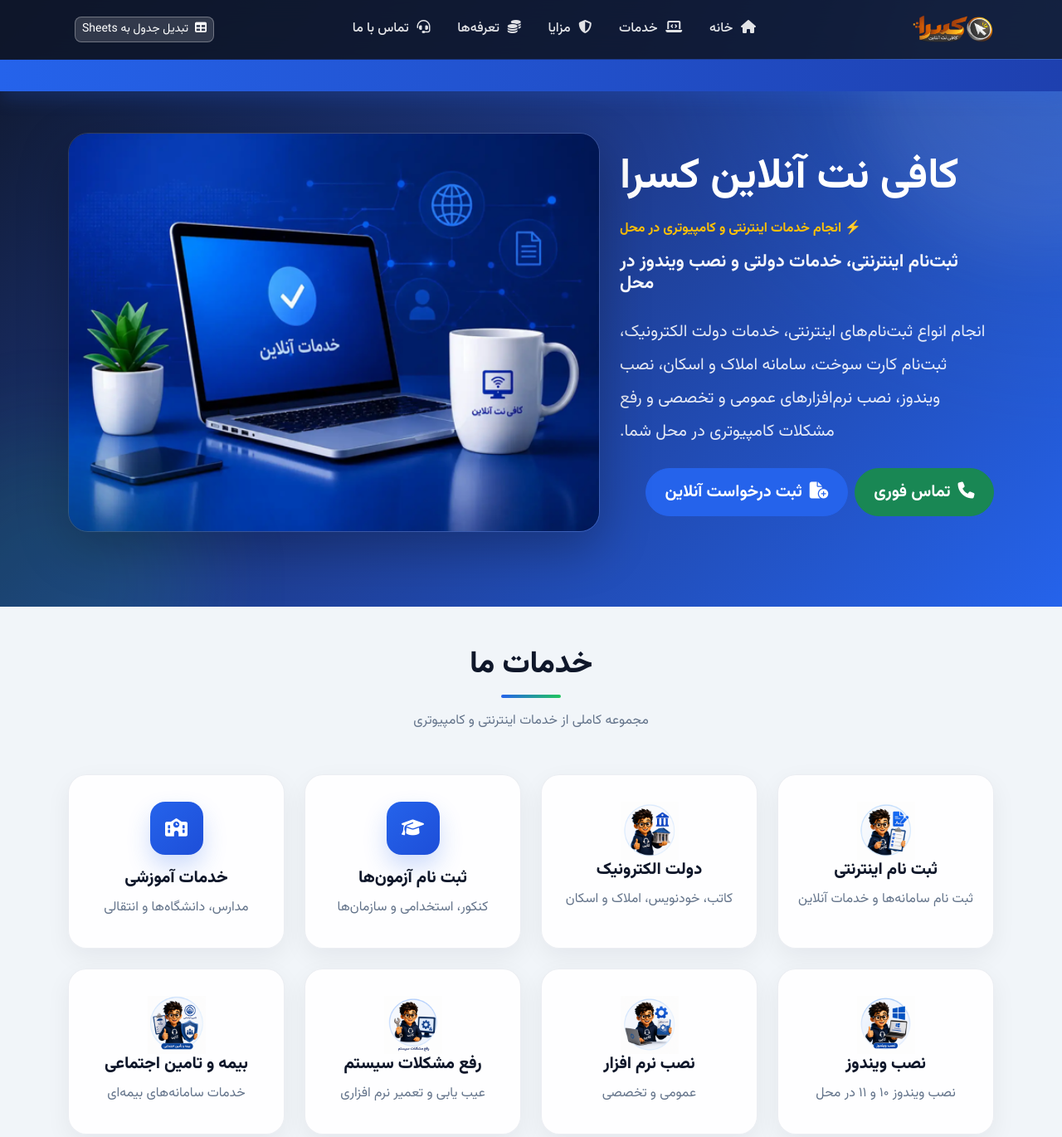
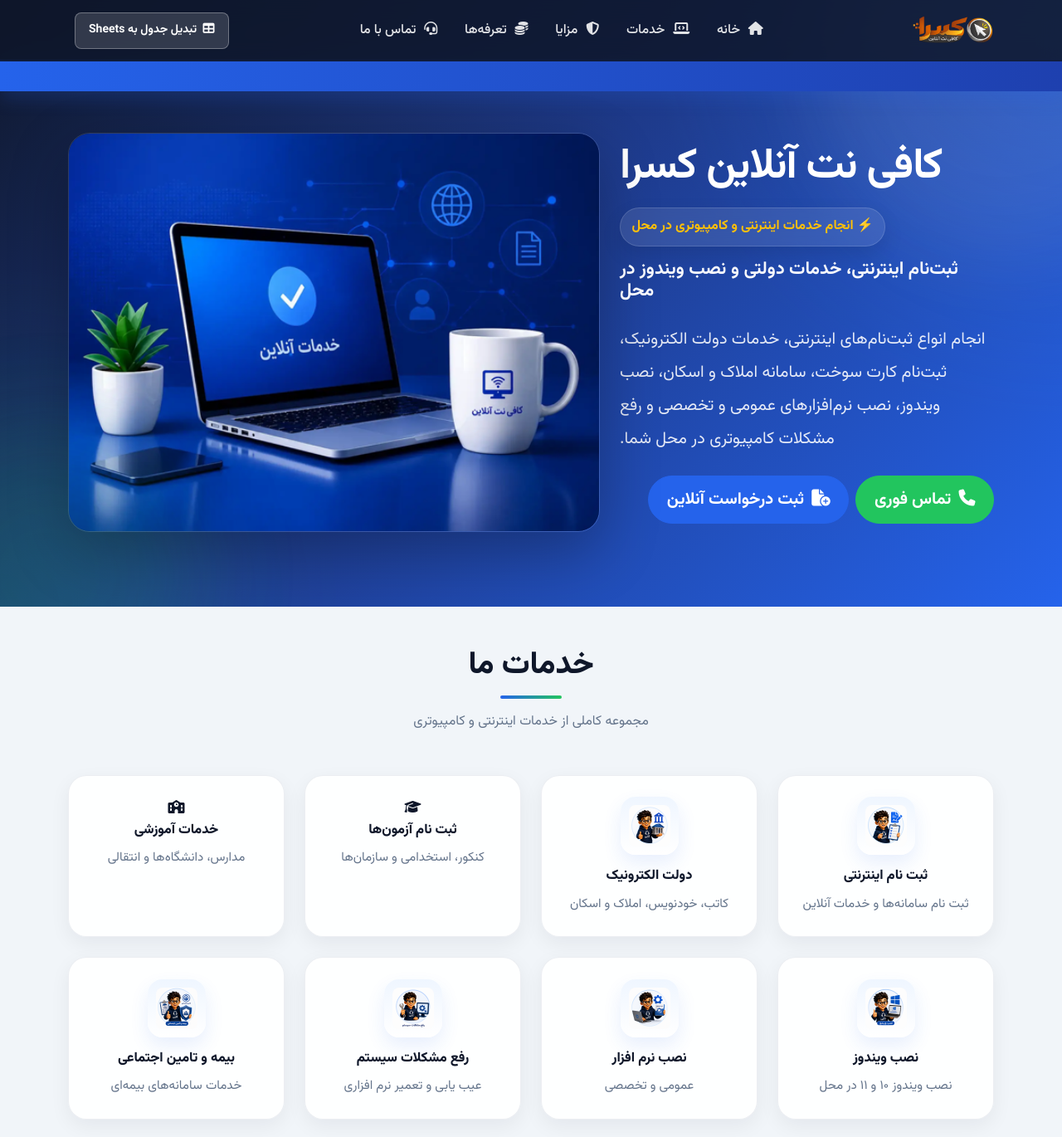
Before and after one commit to kasranet/kasra-net, a plain HTML site: page index.html in a window 1280 px wide. Shown: the top 1370 px of the page at 83% size. Drawn offline with nearby package versions, Linux system fonts and the light colour scheme; files whose address does not match are found by name.

Commit message:
Update style.css

```diff
--- a/style.css
+++ b/style.css
@@ -30,482 +30,534 @@
   font-style: normal;
 }
 
+:root{
+  --primary:#2563eb;
+  --primary-dark:#1d4ed8;
+  --primary-deep:#1e40af;
+  --accent:#22c55e;
+  --bg:#f8fafc;
+  --surface:#ffffff;
+  --surface-2:#eef2ff;
+  --text:#0f172a;
+  --muted:#64748b;
+  --radius:22px;
+  --radius-sm:16px;
+  --shadow-sm:0 8px 24px rgba(15,23,42,.06);
+  --shadow-md:0 14px 38px rgba(15,23,42,.10);
+  --shadow-lg:0 24px 60px rgba(15,23,42,.14);
+}
+
 *,
 *::before,
-*::after {
-  box-sizing: border-box;
+*::after{
+  box-sizing:border-box;
 }
 
-html {
-  scroll-behavior: smooth;
+html{
+  scroll-behavior:smooth;
 }
 
-body {
-  margin: 0;
-  font-family: "Vazirmatn", sans-serif;
-  background: #f8fafc;
-  color: #1e293b;
-  overflow-x: hidden;
+body{
+  margin:0;
+  font-family:"Vazirmatn",sans-serif;
+  background:linear-gradient(180deg,#f8fafc 0%,#eef2ff 100%);
+  color:var(--text);
+  overflow-x:hidden;
+  line-height:1.9;
 }
 
-/* ===== Navbar ===== */
-.navbar {
-  background: rgba(15, 23, 42, 0.86);
-  backdrop-filter: blur(14px);
-  box-shadow: 0 10px 30px rgba(15, 23, 42, 0.18);
-  padding: 0.8rem 0;
-  z-index: 1030;
+img{
+  max-width:100%;
+  display:block;
 }
 
-.navbar-brand {
-  font-weight: 800;
-  color: #fff !important;
-  display: flex;
-  align-items: center;
-  gap: 0.5rem;
+a{
+  text-decoration:none;
 }
 
-.navbar-brand img {
-  max-height: 44px;
-  width: auto;
+.navbar{
+  background:rgba(15,23,42,.86);
+  backdrop-filter:blur(14px);
+  -webkit-backdrop-filter:blur(14px);
+  box-shadow:0 10px 30px rgba(15,23,42,.16);
+  padding:.75rem 0;
+  z-index:1030;
 }
 
-.nav-link {
-  color: rgba(255, 255, 255, 0.88) !important;
-  font-weight: 500;
-  padding: 0.6rem 0.9rem !important;
-  border-radius: 12px;
-  transition: all 0.25s ease;
+.navbar-brand{
+  font-weight:800;
+  color:#fff !important;
+  display:flex;
+  align-items:center;
+  gap:.5rem;
+}
+
+.navbar-brand img{
+  max-height:42px;
+  width:auto;
+}
+
+.nav-link{
+  color:rgba(255,255,255,.88) !important;
+  font-weight:500;
+  padding:.6rem .9rem !important;
+  border-radius:14px;
+  transition:.25s ease;
 }
 
 .nav-link:hover,
-.nav-link:focus {
-  color: #fff !important;
-  background: rgba(255, 255, 255, 0.08);
+.nav-link:focus{
+  color:#fff !important;
+  background:rgba(255,255,255,.08);
 }
 
-.navbar .nav-link i {
-  margin-left: 0.35rem;
+.navbar .nav-link i{
+  margin-left:.35rem;
 }
 
-/* Navbar mobile toggle */
-.navbar-toggler {
-  border: 0;
-  box-shadow: none !important;
+.navbar-toggler{
+  border:0;
+  box-shadow:none !important;
+}
+.navbar-toggler:focus{
+  box-shadow:none !important;
 }
 
-.navbar-toggler:focus {
-  box-shadow: none !important;
+.navbar .btn{
+  border-radius:999px;
+  font-weight:700;
+  padding:.65rem 1rem;
+  white-space:nowrap;
+  transition:.25s ease;
 }
 
-/* ===== News Ticker ===== */
-.news-ticker {
-  position: fixed;
-  top: 72px;
-  left: 0;
-  right: 0;
-  z-index: 1025;
-  background: linear-gradient(90deg, #2563eb, #1e40af);
-  color: #fff;
-  overflow: hidden;
-  height: 38px;
-  display: flex;
-  align-items: center;
-  box-shadow: 0 8px 22px rgba(37, 99, 235, 0.22);
+.navbar .btn:hover{
+  transform:translateY(-1px);
 }
 
-.news-ticker-content {
-  white-space: nowrap;
-  display: inline-block;
-  padding-inline-start: 100%;
-  animation: ticker 22s linear infinite;
-  font-weight: 500;
+.news-ticker{
+  position:fixed;
+  top:72px;
+  left:0;
+  right:0;
+  z-index:1025;
+  height:38px;
+  display:flex;
+  align-items:center;
+  overflow:hidden;
+  background:linear-gradient(90deg,#2563eb 0%,#1e40af 100%);
+  color:#fff;
+  box-shadow:0 8px 22px rgba(37,99,235,.22);
 }
 
-@keyframes ticker {
-  0% { transform: translateX(0); }
-  100% { transform: translateX(-100%); }
+.news-ticker-content{
+  white-space:nowrap;
+  display:inline-block;
+  padding-inline-start:100%;
+  animation:ticker 24s linear infinite;
+  font-weight:600;
+  font-size:.95rem;
 }
 
-/* ===== Hero ===== */
-.hero {
-  position: relative;
-  padding: 160px 0 90px;
-  background:
-    radial-gradient(circle at top right, rgba(59, 130, 246, 0.25), transparent 35%),
-    linear-gradient(135deg, #0f172a 0%, #1e3a8a 45%, #2563eb 100%);
-  color: #fff;
-  overflow: hidden;
+@keyframes ticker{
+  0%{ transform:translateX(0); }
+  100%{ transform:translateX(-100%); }
 }
 
-.hero::before {
-  content: "";
-  position: absolute;
-  inset-inline-start: -180px;
-  top: -120px;
-  width: 420px;
-  height: 420px;
-  background: rgba(255, 255, 255, 0.08);
-  border-radius: 50%;
-  filter: blur(40px);
+.hero{
+  position:relative;
+  padding:160px 0 90px;
+  background:
+    radial-gradient(circle at top right, rgba(59,130,246,.24), transparent 34%),
+    radial-gradient(circle at bottom left, rgba(34,197,94,.10), transparent 28%),
+    linear-gradient(135deg,#0f172a 0%,#1e3a8a 45%,#2563eb 100%);
+  color:#fff;
+  overflow:hidden;
 }
 
-.hero::after {
-  content: "";
-  position: absolute;
-  inset-inline-end: -120px;
-  bottom: -150px;
-  width: 360px;
-  height: 360px;
-  background: rgba(34, 197, 94, 0.12);
-  border-radius: 50%;
-  filter: blur(55px);
+.hero::before{
+  content:"";
+  position:absolute;
+  width:460px;
+  height:460px;
+  inset-inline-start:-160px;
+  top:-150px;
+  background:rgba(255,255,255,.08);
+  border-radius:50%;
+  filter:blur(50px);
 }
 
-.hero h1 {
-  font-size: clamp(2rem, 4vw, 3.4rem);
-  font-weight: 900;
-  line-height: 1.35;
-  margin-bottom: 1rem;
+.hero::after{
+  content:"";
+  position:absolute;
+  width:360px;
+  height:360px;
+  inset-inline-end:-120px;
+  bottom:-140px;
+  background:rgba(34,197,94,.12);
+  border-radius:50%;
+  filter:blur(60px);
 }
 
-.hero h2 {
-  font-size: clamp(1.05rem, 2vw, 1.35rem);
-  font-weight: 700;
-  opacity: 0.95;
-  margin-bottom: 1rem;
+.hero h1{
+  font-size:clamp(2rem,4vw,3.4rem);
+  font-weight:900;
+  line-height:1.25;
+  margin-bottom:1rem;
+  letter-spacing:-.02em;
 }
 
-.hero p {
-  color: rgba(255, 255, 255, 0.88);
-  line-height: 2;
-  max-width: 560px;
+.hero-badge{
+  display:inline-flex;
+  align-items:center;
+  gap:.4rem;
+  background:rgba(255,255,255,.10);
+  border:1px solid rgba(255,255,255,.14);
+  padding:.45rem .85rem;
+  border-radius:999px;
+  backdrop-filter:blur(10px);
+  box-shadow:0 10px 24px rgba(0,0,0,.10);
 }
 
-.hero .btn {
-  border-radius: 999px;
-  padding: 0.8rem 1.4rem;
-  font-weight: 700;
-  transition: all 0.25s ease;
+.hero h2{
+  font-size:clamp(1.05rem,2vw,1.35rem);
+  font-weight:700;
+  opacity:.96;
+  margin-bottom:1rem;
 }
 
-.hero .btn:hover {
-  transform: translateY(-2px);
+.hero p{
+  color:rgba(255,255,255,.88);
+  max-width:560px;
+  margin-bottom:1.3rem;
+  line-height:2;
 }
 
-.hero-image {
-  max-width: 100%;
-  border-radius: 24px;
-  box-shadow: 0 20px 60px rgba(0, 0, 0, 0.28);
-  border: 1px solid rgba(255, 255, 255, 0.12);
+.hero .btn{
+  border-radius:999px;
+  padding:.82rem 1.35rem;
+  font-weight:700;
+  transition:.25s ease;
 }
 
-/* ===== Section Titles ===== */
-.section-title {
-  text-align: center;
-  margin-bottom: 3rem;
+.hero .btn:hover{
+  transform:translateY(-2px);
+  box-shadow:0 14px 30px rgba(0,0,0,.15);
 }
 
-.section-title h2 {
-  font-weight: 900;
-  color: #0f172a;
-  margin-bottom: 0.8rem;
-  font-size: clamp(1.6rem, 3vw, 2.3rem);
+.hero-image{
+  border-radius:26px;
+  box-shadow:0 24px 70px rgba(0,0,0,.28);
+  border:1px solid rgba(255,255,255,.12);
 }
 
-.section-title h2::after {
-  content: "";
-  display: block;
-  width: 72px;
-  height: 4px;
-  margin: 14px auto 0;
-  border-radius: 999px;
-  background: linear-gradient(90deg, #2563eb, #22c55e);
+.section-title{
+  text-align:center;
+  margin-bottom:3rem;
 }
 
-.section-title p {
-  color: #64748b;
-  margin: 0 auto;
-  max-width: 760px;
-  line-height: 1.9;
+.section-title h2{
+  font-weight:900;
+  color:#0f172a;
+  font-size:clamp(1.65rem,3vw,2.35rem);
+  margin-bottom:.8rem;
 }
 
-/* ===== Services ===== */
-#services {
-  background: #f1f5f9;
-  padding-top: 4.5rem;
-  padding-bottom: 4.5rem;
+.section-title h2::after{
+  content:"";
+  display:block;
+  width:74px;
+  height:4px;
+  margin:14px auto 0;
+  border-radius:999px;
+  background:linear-gradient(90deg,#2563eb,#22c55e);
 }
 
-.service-card {
-  background: rgba(255, 255, 255, 0.88);
-  backdrop-filter: blur(10px);
-  border: 1px solid rgba(148, 163, 184, 0.18);
-  border-radius: 22px;
-  box-shadow: 0 10px 30px rgba(15, 23, 42, 0.06);
-  padding: 2rem 1.5rem;
-  height: 100%;
-  transition: all 0.28s ease;
-  text-align: center;
+.section-title p{
+  color:var(--muted);
+  max-width:760px;
+  margin:0 auto;
 }
 
-.service-card:hover {
-  transform: translateY(-8px);
-  box-shadow: 0 18px 44px rgba(15, 23, 42, 0.12);
-  border-color: rgba(37, 99, 235, 0.25);
+#services{
+  background:#f1f5f9;
+  padding-top:4.5rem;
+  padding-bottom:4.5rem;
 }
 
-.service-card i {
-  width: 64px;
-  height: 64px;
-  display: inline-flex;
-  align-items: center;
-  justify-content: center;
-  border-radius: 18px;
-  margin-bottom: 1rem;
-  font-size: 1.35rem;
-  color: #fff;
-  background: linear-gradient(135deg, #2563eb, #1d4ed8);
-  box-shadow: 0 14px 28px rgba(37, 99, 235, 0.22);
+.service-card{
+  background:rgba(255,255,255,.92);
+  border:1px solid rgba(148,163,184,.18);
+  border-radius:22px;
+  box-shadow:var(--shadow-sm);
+  padding:1.6rem 1.2rem;
+  height:100%;
+  text-align:center;
+  transition:.28s ease;
+  cursor:pointer;
 }
 
-.service-card h5 {
-  font-weight: 800;
-  margin-bottom: 0.6rem;
-  color: #0f172a;
+.service-card:hover{
+  transform:translateY(-8px);
+  box-shadow:var(--shadow-lg);
+  border-color:rgba(37,99,235,.28);
 }
 
-.service-card p {
-  color: #64748b;
-  margin-bottom: 0;
-  line-height: 1.9;
+.service-card .service-icon{
+  width:70px;
+  height:70px;
+  object-fit:contain;
+  margin:0 auto 1rem;
+  padding:10px;
+  border-radius:18px;
+  background:linear-gradient(180deg,#eff6ff,#ffffff);
+  box-shadow:0 10px 22px rgba(37,99,235,.10);
 }
 
-/* ===== Features ===== */
-.features {
-  background:
-    linear-gradient(180deg, #ffffff 0%, #eef2ff 100%);
-  padding-top: 4.5rem;
-  padding-bottom: 4.5rem;
+.service-card h5{
+  font-weight:800;
+  color:#0f172a;
+  margin-bottom:.55rem;
+  font-size:1.02rem;
 }
 
-.feature-box {
-  background: rgba(255, 255, 255, 0.9);
-  border: 1px solid rgba(148, 163, 184, 0.18);
-  border-radius: 20px;
-  padding: 1.8rem;
-  box-shadow: 0 10px 24px rgba(15, 23, 42, 0.05);
-  transition: all 0.28s ease;
-  height: 100%;
+.service-card p{
+  color:var(--muted);
+  margin-bottom:0;
+  line-height:1.85;
+  font-size:.95rem;
 }
 
-.feature-box:hover {
-  transform: translateY(-6px);
-  box-shadow: 0 16px 36px rgba(15, 23, 42, 0.1);
+.features{
+  background:linear-gradient(180deg,#ffffff 0%,#eef2ff 100%);
+  padding-top:4.5rem;
+  padding-bottom:4.5rem;
 }
 
-.feature-box i {
-  font-size: 1.25rem;
-  color: #2563eb;
-  margin-bottom: 0.8rem;
+.feature-box{
+  background:rgba(255,255,255,.92);
+  border:1px solid rgba(148,163,184,.18);
+  border-radius:20px;
+  padding:1.8rem 1.4rem;
+  box-shadow:var(--shadow-sm);
+  height:100%;
+  transition:.28s ease;
 }
 
-.feature-box h5 {
-  font-weight: 800;
-  color: #0f172a;
-  margin-bottom: 0.6rem;
+.feature-box:hover{
+  transform:translateY(-6px);
+  box-shadow:var(--shadow-md);
 }
 
-.feature-box p {
-  color: #64748b;
-  line-height: 1.9;
-  margin-bottom: 0;
+.feature-box i{
+  font-size:1.2rem;
+  color:#2563eb;
+  margin-bottom:.8rem;
 }
 
-/* ===== Testimonials ===== */
-.testimonials {
-  background: #f8fafc;
-  padding-top: 4.5rem;
-  padding-bottom: 4.5rem;
+.feature-box h5{
+  font-weight:800;
+  color:#0f172a;
+  margin-bottom:.55rem;
 }
 
-.testimonial-card {
-  background: #fff;
-  border: 1px solid rgba(148, 163, 184, 0.16);
-  border-radius: 20px;
-  box-shadow: 0 10px 26px rgba(15, 23, 42, 0.05);
-  padding: 1.7rem;
-  height: 100%;
-  transition: all 0.28s ease;
+.feature-box p{
+  color:var(--muted);
+  margin-bottom:0;
 }
 
-.testimonial-card:hover {
-  transform: translateY(-6px);
-  box-shadow: 0 18px 40px rgba(15, 23, 42, 0.1);
+.testimonials{
+  background:#f8fafc;
+  padding-top:4.5rem;
+  padding-bottom:4.5rem;
 }
 
-.stars {
-  color: #f59e0b;
-  margin-bottom: 0.8rem;
-  font-size: 1rem;
+.testimonial-card{
+  background:#fff;
+  border:1px solid rgba(148,163,184,.16);
+  border-radius:20px;
+  box-shadow:var(--shadow-sm);
+  padding:1.6rem;
+  height:100%;
+  transition:.28s ease;
 }
 
-/* ===== Pricing ===== */
-.pricing {
-  background: linear-gradient(180deg, #f8fafc 0%, #eef2ff 100%);
-  padding-top: 4.5rem;
-  padding-bottom: 4.5rem;
+.testimonial-card:hover{
+  transform:translateY(-6px);
+  box-shadow:var(--shadow-md);
 }
 
-.price-card {
-  background: rgba(255, 255, 255, 0.95);
-  border: 1px solid rgba(148, 163, 184, 0.18);
-  border-radius: 22px;
-  box-shadow: 0 10px 28px rgba(15, 23, 42, 0.06);
-  padding: 2rem 1.6rem;
-  height: 100%;
-  text-align: center;
-  transition: all 0.28s ease;
+.stars{
+  color:#f59e0b;
+  margin-bottom:.8rem;
 }
 
-.price-card:hover {
-  transform: translateY(-8px);
-  box-shadow: 0 20px 50px rgba(15, 23, 42, 0.12);
-  border-color: rgba(37, 99, 235, 0.25);
+.pricing{
+  background:linear-gradient(180deg,#f8fafc 0%,#eef2ff 100%);
+  padding-top:4.5rem;
+  padding-bottom:4.5rem;
 }
 
-.price {
-  font-size: clamp(1.7rem, 3vw, 2.4rem);
-  font-weight: 900;
-  color: #2563eb;
-  margin: 1rem 0;
+.price-card{
+  background:rgba(255,255,255,.95);
+  border:1px solid rgba(148,163,184,.18);
+  border-radius:22px;
+  box-shadow:var(--shadow-sm);
+  padding:2rem 1.5rem;
+  height:100%;
+  text-align:center;
+  transition:.28s ease;
 }
 
-/* ===== Contact ===== */
-#contact {
-  background: linear-gradient(180deg, #eef2ff 0%, #dbeafe 100%);
-  padding-top: 4.5rem;
-  padding-bottom: 4.5rem;
+.price-card:hover{
+  transform:translateY(-8px);
+  box-shadow:var(--shadow-lg);
+  border-color:rgba(37,99,235,.25);
 }
 
-#contact h4 a {
-  color: #2563eb;
-  text-decoration: none;
-  font-weight: 800;
+.price{
+  font-size:clamp(1.7rem,3vw,2.4rem);
+  font-weight:900;
+  color:#2563eb;
+  margin:1rem 0;
 }
 
-#contact h4 a:hover {
-  text-decoration: underline;
+#contact{
+  background:linear-gradient(180deg,#eef2ff 0%,#dbeafe 100%);
+  padding-top:4.5rem;
+  padding-bottom:4.5rem;
 }
 
-.contact-btns {
-  display: flex;
-  flex-wrap: wrap;
-  gap: 0.75rem;
-  justify-content: center;
+#contact h4 a{
+  color:#2563eb;
+  font-weight:800;
+  text-decoration:none;
 }
 
-.contact-btns .btn {
-  border-radius: 999px;
-  padding: 0.85rem 1.3rem;
-  font-weight: 700;
-  transition: all 0.25s ease;
+#contact h4 a:hover{
+  text-decoration:underline;
 }
 
-.contact-btns .btn:hover {
-  transform: translateY(-2px);
+.contact-btns{
+  display:flex;
+  flex-wrap:wrap;
+  gap:.75rem;
+  justify-content:center;
 }
 
-/* ===== SEO Content ===== */
-.seo-content {
-  background: #fff;
-  padding: 3.5rem 0;
-  color: #475569;
-  line-height: 2;
+.contact-btns .btn{
+  border-radius:999px;
+  padding:.85rem 1.25rem;
+  font-weight:700;
+  transition:.25s ease;
+}
+
+.contact-btns .btn:hover{
+  transform:translateY(-2px);
+}
+
+.seo-content{
+  background:#fff;
+  padding:3.5rem 0;
+  color:#475569;
+  line-height:2;
 }
 
 .seo-content h2,
-.seo-content h3 {
-  color: #0f172a;
-  font-weight: 800;
+.seo-content h3{
+  color:#0f172a;
+  font-weight:800;
 }
 
-.seo-content p {
-  margin-bottom: 1rem;
+.seo-content p{
+  margin-bottom:1rem;
 }
 
-/* ===== Footer ===== */
-footer {
-  background: #0f172a;
-  color: #cbd5e1;
-  padding: 2rem 0;
+footer{
+  background:#0f172a;
+  color:#cbd5e1;
+  padding:2rem 0;
 }
 
-footer a {
-  color: #93c5fd;
-  text-decoration: none;
+footer a{
+  color:#93c5fd;
+  text-decoration:none;
 }
 
-footer a:hover {
-  color: #fff;
+footer a:hover{
+  color:#fff;
 }
 
-/* ===== Bootstrap buttons override ===== */
-.btn-primary {
-  background: #2563eb;
-  border-color: #2563eb;
+.btn-primary{
+  background:#2563eb;
+  border-color:#2563eb;
 }
 
 .btn-primary:hover,
-.btn-primary:focus {
-  background: #1d4ed8;
-  border-color: #1d4ed8;
+.btn-primary:focus{
+  background:#1d4ed8;
+  border-color:#1d4ed8;
 }
 
-.btn-outline-light {
-  border-width: 1px;
+.btn-success{
+  background:#22c55e;
+  border-color:#22c55e;
 }
 
-/* ===== Responsive ===== */
-@media (max-width: 991px) {
-  .hero {
-    padding: 140px 0 70px;
-    text-align: center;
+.btn-success:hover,
+.btn-success:focus{
+  background:#16a34a;
+  border-color:#16a34a;
+}
+
+@media (max-width: 991px){
+  .hero{
+    padding:140px 0 70px;
+    text-align:center;
   }
 
-  .hero p {
-    margin-left: auto;
-    margin-right: auto;
+  .hero p{
+    margin-left:auto;
+    margin-right:auto;
   }
 
-  .news-ticker {
-    top: 68px;
+  .news-ticker{
+    top:68px;
   }
 
-  .navbar {
-    padding: 0.7rem 0;
+  .navbar{
+    padding:.7rem 0;
   }
 }
 
-@media (max-width: 767px) {
-  .hero h1 {
-    font-size: 2rem;
+@media (max-width: 767px){
+  .hero h1{
+    font-size:2rem;
   }
 
-  .hero h2 {
-    font-size: 1rem;
+  .hero h2{
+    font-size:1rem;
   }
 
-  .section-title {
-    margin-bottom: 2rem;
+  .section-title{
+    margin-bottom:2rem;
   }
 
-  .contact-btns {
-    flex-direction: column;
+  .contact-btns{
+    flex-direction:column;
   }
 
-  .contact-btns .btn {
-    width: 100%;
-    justify-content: center;
+  .contact-btns .btn{
+    width:100%;
+    justify-content:center;
+  }
+
+  .news-ticker{
+    top:64px;
+    height:34px;
+  }
+
+  .news-ticker-content{
+    font-size:.88rem;
   }
 }
```
